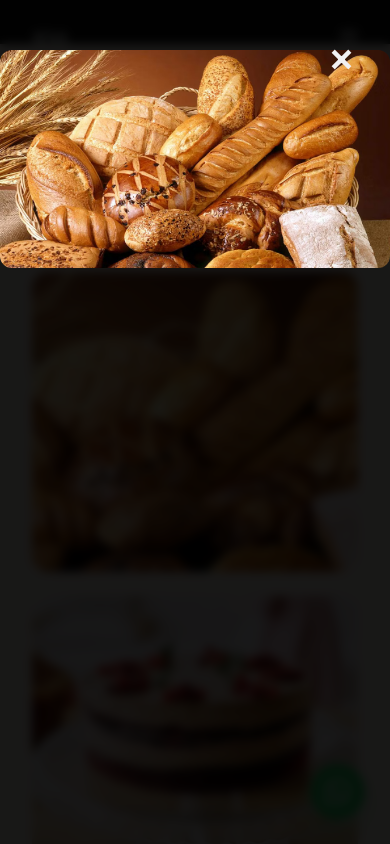
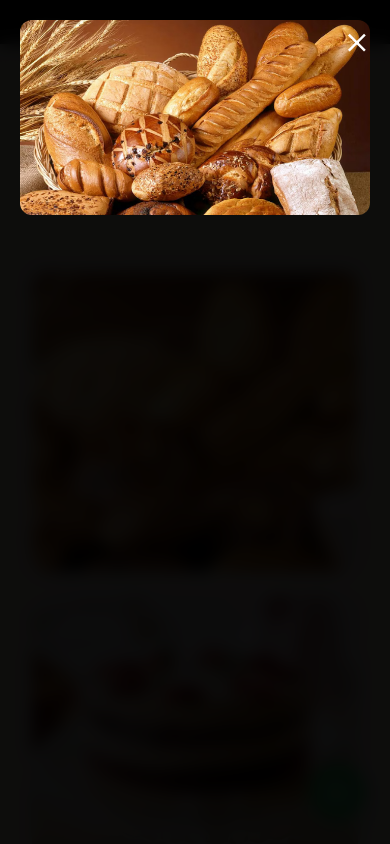
Before and after one commit to OGbrzin/NEMA-Padaria-Santo-Andre, a plain HTML site: page index.html in a window 390 px wide. Both pictures are taken after a click on the picture 195 px from the left and 6789 px from the top of the page. Shown: the part 6367-7211 px from the top of the page. Drawn offline with Linux system fonts and the light colour scheme.

Commit message:
Refine lightbox styles and layout
Updated lightbox styles for improved appearance and responsiveness.

```diff
--- a/style.css
+++ b/style.css
@@ -719,22 +719,21 @@ img {
     display: none;
     position: fixed;
     z-index: 2000;
-    padding-top: 50px;
     left: 0;
     top: 0;
     width: 100%;
     height: 100%;
-    overflow: auto;
-    background-color: rgba(0, 0, 0, 0.9);
-    backdrop-filter: blur(5px);
+    background-color: rgba(0, 0, 0, 0.95);
+    backdrop-filter: blur(8px);
+    justify-content: center;
+    align-items: center;
+    padding: 20px;
 }
 
 .lightbox-content {
-    margin: auto;
     display: block;
-    width: 80%;
-    max-width: 900px;
-    max-height: 80vh;
+    max-width: 100%;
+    max-height: 85vh;
     object-fit: contain;
     border-radius: 12px;
     animation: zoom 0.3s ease-out;
@@ -747,24 +746,27 @@ img {
 
 .close-lightbox {
     position: absolute;
-    top: 25px;
-    right: 35px;
-    color: #f1f1f1;
-    font-size: 40px;
-    font-weight: bold;
-    transition: 0.3s;
+    top: 30px;
+    right: 30px;
+    color: #fff;
+    font-size: 45px;
+    font-weight: 300;
     cursor: pointer;
+    z-index: 2100;
+    transition: var(--transition);
+    line-height: 1;
 }
 
-.close-lightbox:hover,
-.close-lightbox:focus {
+.close-lightbox:hover {
     color: var(--accent);
-    text-decoration: none;
+    transform: rotate(90deg);
 }
 
-@media (max-width: 700px) {
-    .lightbox-content {
-        width: 100%;
+@media (max-width: 768px) {
+    .close-lightbox {
+        top: 20px;
+        right: 20px;
+        font-size: 40px;
     }
 }
 
```
